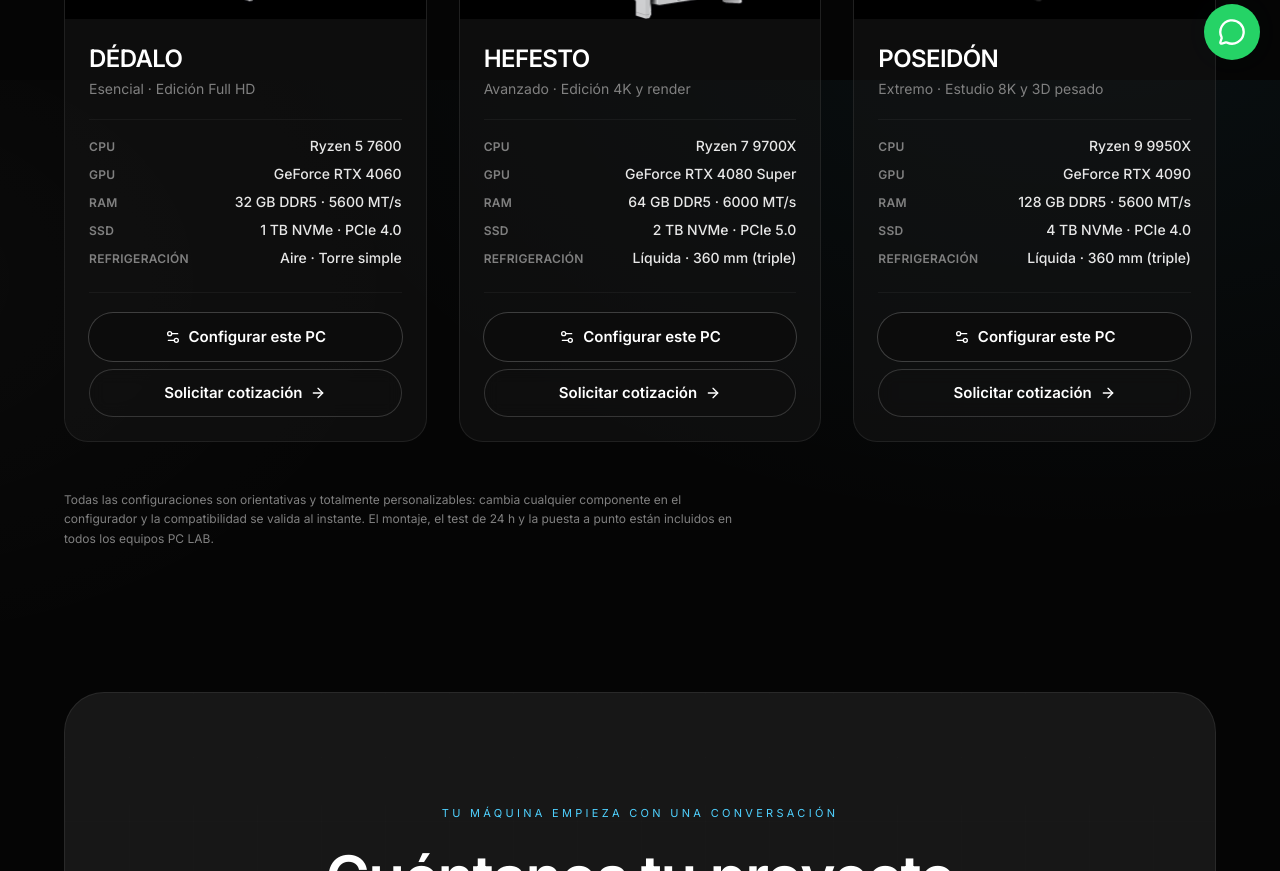
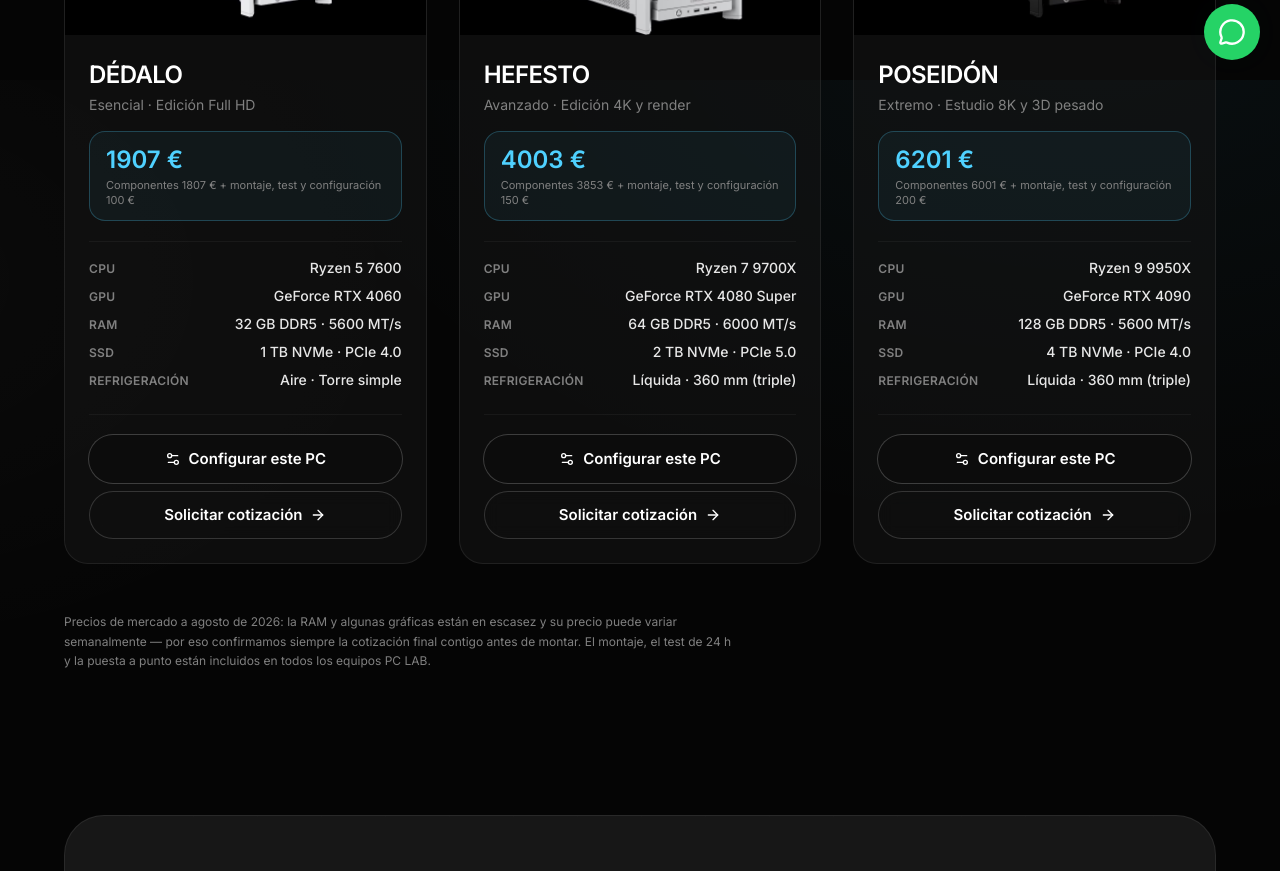
Before and after one commit to Nearcinho/pc-lab, a Next.js app: page /pcs/creadores in a window 1280 px wide. Shown: the part 720-1591 px from the top of the page. Built offline with nearby package versions, Linux system fonts and the light colour scheme.

Commit message:
Precios en /pcs: componentes a precio de mercado (Amazon/idealo, ago 2026) + fee de montaje 100-200 EUR segun gama

```diff
--- a/src/app/pcs/[categoria]/page.tsx
+++ b/src/app/pcs/[categoria]/page.tsx
@@ -5,6 +5,8 @@
 import { ArrowLeft, ArrowRight, Settings2 } from "lucide-react";
 import { getPrebuildCategory, prebuildCategories } from "@/lib/prebuilds";
 import { PROFILES, BudgetTier } from "@/lib/profiles";
+import { priceBuild, PRICES_UPDATED } from "@/lib/pricing";
+import { formatNumber } from "@/lib/utils";
 import { partById } from "@/lib/parts";
 import { Badge } from "@/components/ui/badge";
 import { Button } from "@/components/ui/button";
@@ -61,7 +63,8 @@
           </h1>
           <p className="mt-5 text-base leading-relaxed text-muted-2">{cat.description}</p>
           <p className="mt-4 text-xs text-muted">
-            Sin precios aquí: cada configuración es un punto de partida y la cotización se cierra contigo en la consultoría.
+            Precios orientativos con IVA: componentes a precio de mercado (Amazon/idealo, {PRICES_UPDATED}) más el
+            montaje, test de 24 h y configuración incluidos. La cotización final se confirma en la consultoría.
           </p>
         </header>
 
@@ -69,6 +72,7 @@
           {cat.builds.map((b) => {
             const tier = Number(b.preset.split("-")[1]) as BudgetTier;
             const profile = PROFILES[cat.use][tier];
+            const price = priceBuild(profile, tier);
             const specs = SPEC_KEYS.map(({ key, label }) => ({
               label,
               value: partById(profile[key] ?? "")?.name ?? "—",
@@ -94,6 +98,13 @@
                 <div className="flex flex-1 flex-col p-6">
                   <h2 className="font-display text-2xl font-semibold tracking-tight">{b.name}</h2>
                   <p className="mt-1 text-sm text-muted">{b.tagline}</p>
+
+                  <div className="mt-4 rounded-2xl border border-brand/25 bg-brand/5 px-4 py-3">
+                    <p className="font-display text-2xl font-semibold text-brand">{formatNumber(price.total)} €</p>
+                    <p className="mt-0.5 text-[11px] leading-snug text-muted">
+                      Componentes {formatNumber(price.components)} € + montaje, test y configuración {price.fee} €
+                    </p>
+                  </div>
 
                   <dl className="mt-5 space-y-2 border-t border-border/60 pt-4 text-sm">
                     {specs.map((s) => (
@@ -123,9 +134,9 @@
         </div>
 
         <p className="mt-12 max-w-2xl text-xs leading-relaxed text-muted">
-          Todas las configuraciones son orientativas y totalmente personalizables: cambia cualquier componente en el
-          configurador y la compatibilidad se valida al instante. El montaje, el test de 24 h y la puesta a punto están
-          incluidos en todos los equipos PC LAB.
+          Precios de mercado a {PRICES_UPDATED}: la RAM y algunas gráficas están en escasez y su precio puede variar
+          semanalmente — por eso confirmamos siempre la cotización final contigo antes de montar. El montaje, el test
+          de 24 h y la puesta a punto están incluidos en todos los equipos PC LAB.
         </p>
       </div>
       <Cta />
--- /dev/null
+++ b/src/lib/pricing.ts
@@ -0,0 +1,89 @@
+// Precios de mercado en España (agosto 2026) investigados por componente.
+// Fuentes: Amazon.es vía ryzen.es (CPUs, ofertas Prime), agregadores ES
+// (DropReference) para GPUs, e idealo.es/PCComponentes para el resto.
+// Foto del mercado del 14-08-2026: RAM y GPUs en escasez, precios volátiles.
+import type { BuildSelection } from "@/lib/build-engine";
+import type { BudgetTier } from "@/lib/profiles";
+
+export interface PriceEntry {
+  price: number;
+  source: string;
+  note?: string;
+}
+
+export const PART_PRICES: Record<string, PriceEntry> = {
+  // CPUs — Amazon.es (Prime, envío incluido) vía ryzen.es, 14-08-2026
+  "cpu-r5-7600": { price: 189, source: "Amazon.es (ryzen.es)" },
+  "cpu-r7-7800x3d": { price: 320, source: "Amazon.es (ryzen.es)" },
+  "cpu-r7-9800x3d": { price: 429, source: "Amazon.es (ryzen.es)" },
+  "cpu-r7-9700x": { price: 254, source: "Amazon.es (ryzen.es)" },
+  "cpu-r9-9950x": { price: 485, source: "Amazon.es (ryzen.es)" },
+  // GPUs — agregador ES (Amazon/PCComponentes), 14-08-2026.
+  // RTX 40 descatalogadas: precios de stock residual, muy volátiles.
+  "gpu-rtx4060": { price: 599, source: "DropReference (agregador ES)", note: "Stock escaso, precio inflado" },
+  "gpu-rtx4070": { price: 702, source: "DropReference (agregador ES)", note: "Descatalogada, stock residual" },
+  "gpu-rtx4080super": { price: 1500, source: "DropReference (agregador ES)", note: "Descatalogada, stock residual" },
+  "gpu-rtx4090": { price: 3390, source: "DropReference (agregador ES)", note: "Descatalogada, precio de reventa" },
+  "gpu-rx7900xtx": { price: 929, source: "DropReference (agregador ES)", note: "Stock residual" },
+  // Placas (chipset, gama media) — idealo.es / PCComponentes
+  "mb-b650m": { price: 175, source: "idealo.es (MSI B650M Gaming Plus WiFi)" },
+  "mb-x670e": { price: 289, source: "PCComponentes (MSI MAG X670E Tomahawk)" },
+  "mb-x870e": { price: 291, source: "idealo.es (MSI MAG X870E Tomahawk)" },
+  // RAM DDR5 — escasez global 2026, precios 4-5x sept-2025
+  "ram-16-5600": { price: 260, source: "Estimado (Amazon US/FR, sin tienda ES accesible)", note: "No verificado en ES" },
+  "ram-32-5600": { price: 370, source: "idealo.es (Crucial 32GB 5600)" },
+  "ram-32-6000": { price: 450, source: "rampricehistory.com (mín. ES 412, media 606)" },
+  "ram-64-6000": { price: 990, source: "idealo.es (G.Skill Trident Z5 Neo 64GB)" },
+  "ram-128-5600": { price: 745, source: "idealo.es (kit 128GB, mín.)", note: "Dispersión extrema por escasez" },
+  // SSD NVMe — idealo.es / PCComponentes
+  "ssd-1tb-g4": { price: 149, source: "idealo.es (Kingston NV3 1TB)" },
+  "ssd-2tb-g4": { price: 230, source: "PCComponentes (Kingston NV3 2TB)" },
+  "ssd-2tb-g5": { price: 390, source: "idealo.es (Samsung 9100 Pro 2TB)" },
+  "ssd-4tb-g4": { price: 550, source: "idealo.es (Samsung 990 EVO Plus 4TB)" },
+  // Refrigeración — idealo.es
+  "cool-air-single": { price: 35, source: "idealo.es (Thermalright Assassin X 120)" },
+  "cool-aio-240": { price: 85, source: "idealo.es (MSI MAG CoreLiquid I240)" },
+  "cool-aio-360": { price: 110, source: "idealo.es (MSI MAG CoreLiquid I360)" },
+  // Fuentes 80+ Gold — idealo.es
+  "psu-gold-550": { price: 75, source: "idealo.es (be quiet! Pure Power 12 550W)" },
+  "psu-gold-750": { price: 90, source: "idealo.es (MSI MAG A750GL)" },
+  "psu-gold-850": { price: 105, source: "idealo.es (MSI MAG A850GL)" },
+  "psu-gold-1000": { price: 140, source: "idealo.es (Corsair RM1000e 2025)" },
+  // Cajas — idealo.es
+  "case-atx": { price: 105, source: "idealo.es (NZXT H5 Flow)" },
+  "case-eatx": { price: 180, source: "idealo.es (Phanteks Enthoo Pro 2)" },
+  // SO — PCComponentes (licencia OEM digital)
+  "os-win-home": { price: 110, source: "PCComponentes (Windows 11 Home OEM)" },
+};
+
+// Fee de montaje, test de 24 h y configuración según gama del equipo.
+export const ASSEMBLY_FEE: Record<BudgetTier, number> = {
+  1: 100,
+  2: 125,
+  3: 150,
+  4: 175,
+  5: 200,
+};
+
+export interface BuildPrice {
+  components: number;
+  fee: number;
+  total: number;
+  missing: string[];
+}
+
+/** Suma el precio de los componentes de una selección y añade el fee de montaje. */
+export function priceBuild(sel: BuildSelection, tier: BudgetTier): BuildPrice {
+  const missing: string[] = [];
+  let components = 0;
+  for (const id of Object.values(sel)) {
+    if (!id || id === "none") continue;
+    const entry = PART_PRICES[id];
+    if (entry) components += entry.price;
+    else missing.push(id);
+  }
+  const fee = ASSEMBLY_FEE[tier];
+  return { components, fee, total: components + fee, missing };
+}
+
+export const PRICES_UPDATED = "agosto de 2026";
```
